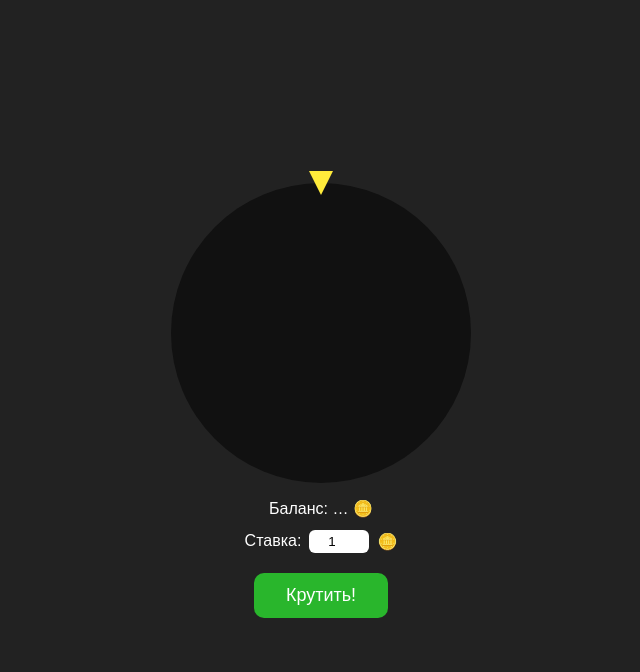
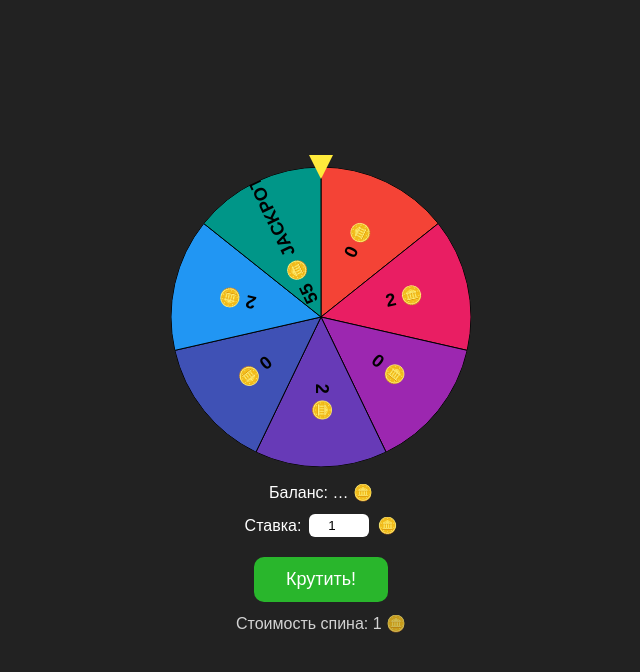
Before and after one commit to SlowlyDoor/wheel-vishkilb, a plain HTML site: page index.html in a window 1280 px wide. Shown: the whole page, without its empty margins (319-959 px from the left). Drawn offline with Linux system fonts and the light colour scheme.

Commit message:
правки визуала

```diff
--- a/index.html
+++ b/index.html
@@ -45,4 +45,11 @@
   </div>
 
   <button id="spinBtn">Крутить!</button>
-  <div id="inf
+  <div id="info">Стоимость спина: 1 🪙</div>
+
+  <!-- Скрипты -->
+  <script src="gsap.min.js"></script>
+  <script src="winwheel.min.js"></script>
+  <script src="app.js"></script>
+</body>
+</html>
```
